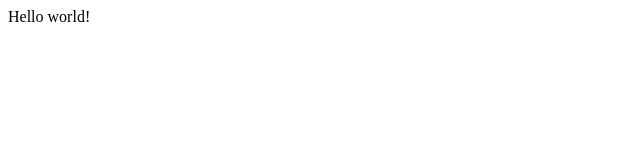
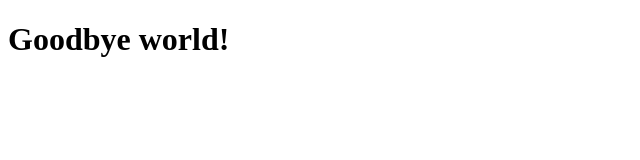
Before and after one commit to MC-dusk/gatsby-starter-hello-world, a Gatsby site: page / in a window 1280 px wide. Shown: the whole page, without its empty margins (0-640 px from the left). Built offline with nearby package versions, Linux system fonts and the light colour scheme; Gatsby itself is replaced by a stand-in of ours.

Commit message:
Update index.js

```diff
--- a/src/pages/index.js
+++ b/src/pages/index.js
@@ -1,5 +1,5 @@
 import * as React from "react"
 
 export default function Home() {
-  return <div>Hello world!</div>
+  return <h1>Goodbye world!</h1>
 }
```
